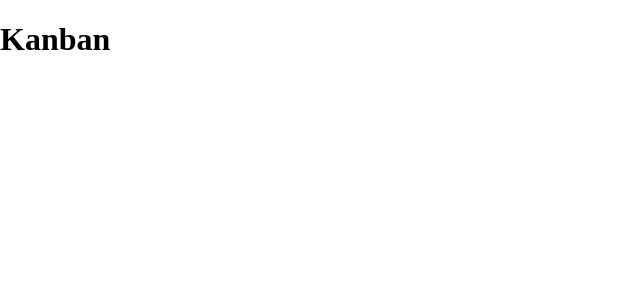
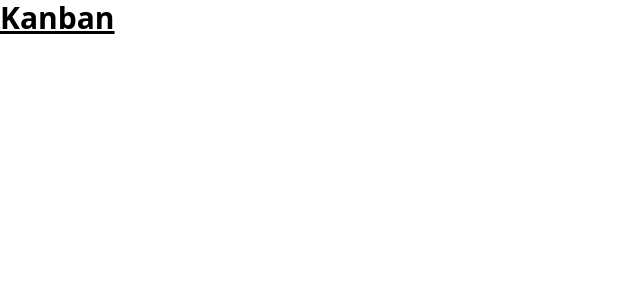
Before and after one commit to Generalsoi/kanban, a React (Create React App) app: page / in a window 1280 px wide. Shown: the top 300 px of the page, without its empty margins (0-640 px from the left). Built offline with nearby package versions, Linux system fonts and the light colour scheme.

Commit message:
added tailwind css installation files

```diff
--- a/package.json
+++ b/package.json
@@ -34,5 +34,10 @@
       "last 1 firefox version",
       "last 1 safari version"
     ]
+  },
+  "devDependencies": {
+    "autoprefixer": "^10.4.7",
+    "postcss": "^8.4.14",
+    "tailwindcss": "^3.1.6"
   }
 }
--- /dev/null
+++ b/postcss.config.js
@@ -0,0 +1,6 @@
+module.exports = {
+  plugins: {
+    tailwindcss: {},
+    autoprefixer: {},
+  },
+}
--- a/src/App.js
+++ b/src/App.js
@@ -3,7 +3,7 @@
 function App() {
   return (
     <div className="App">
-      <h1>Kanban</h1>
+      <h1 className="text-3xl font-bold underline">Kanban</h1>
     </div>
   );
 }
--- a/src/index.css
+++ b/src/index.css
@@ -1,3 +1,7 @@
+@tailwind base;
+@tailwind components;
+@tailwind utilities;
+
 body {
   margin: 0;
   padding: 0;
--- /dev/null
+++ b/tailwind.config.js
@@ -0,0 +1,8 @@
+/** @type {import('tailwindcss').Config} */
+module.exports = {
+  content: ["./src/**/*.{js,jsx,ts,tsx}"],
+  theme: {
+    extend: {},
+  },
+  plugins: [],
+};
```
Also changed, not shown: 2 other files (tests, documents, lock files or other folders).
